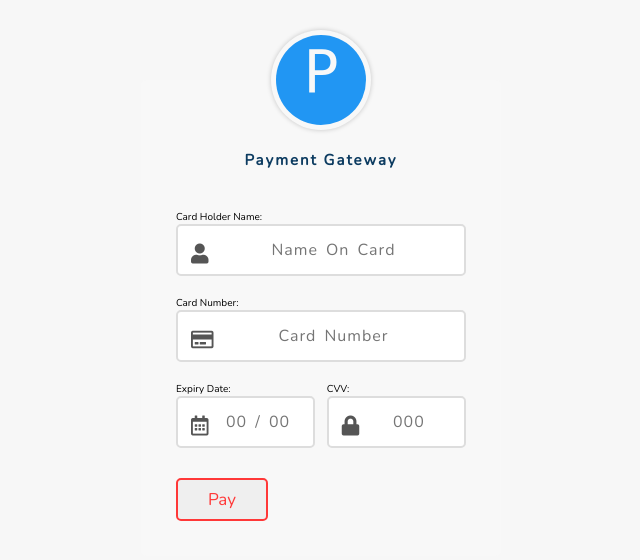
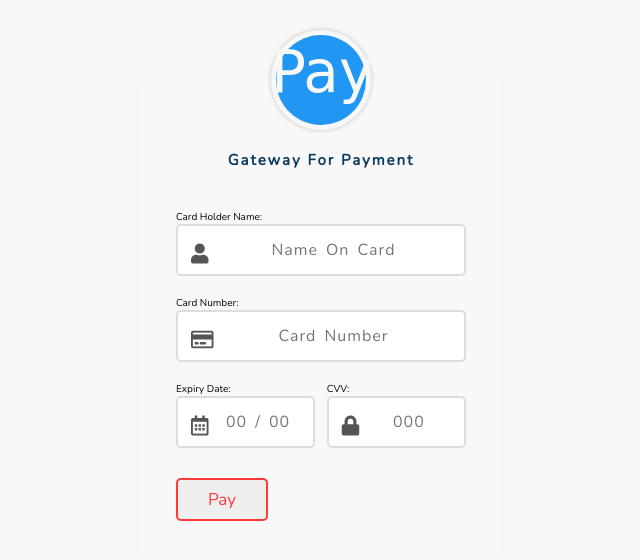
Before and after one commit to nidhi0207/restaurent_website_project.github.io, a plain HTML site: page paymentgateway.html in a window 1280 px wide. Shown: the whole page, without its empty margins (319-959 px from the left). Drawn offline with nearby package versions, Linux system fonts and the light colour scheme.

Commit message:
Update paymentgateway.html

```diff
--- a/paymentgateway.html
+++ b/paymentgateway.html
@@ -12,9 +12,9 @@
         <div class="wrapper">
             <div class="payment">
               <div class="payment-logo">
-                <p>p</p>
+                <p>pay</p>
               </div>
-              <h2>Payment Gateway</h2>
+              <h2>Gateway for payment</h2>
               <form name="payment-form" method="post">
                 <div class="card space icon-relative">
                   <label class="label">Card holder Name:</label>
```
